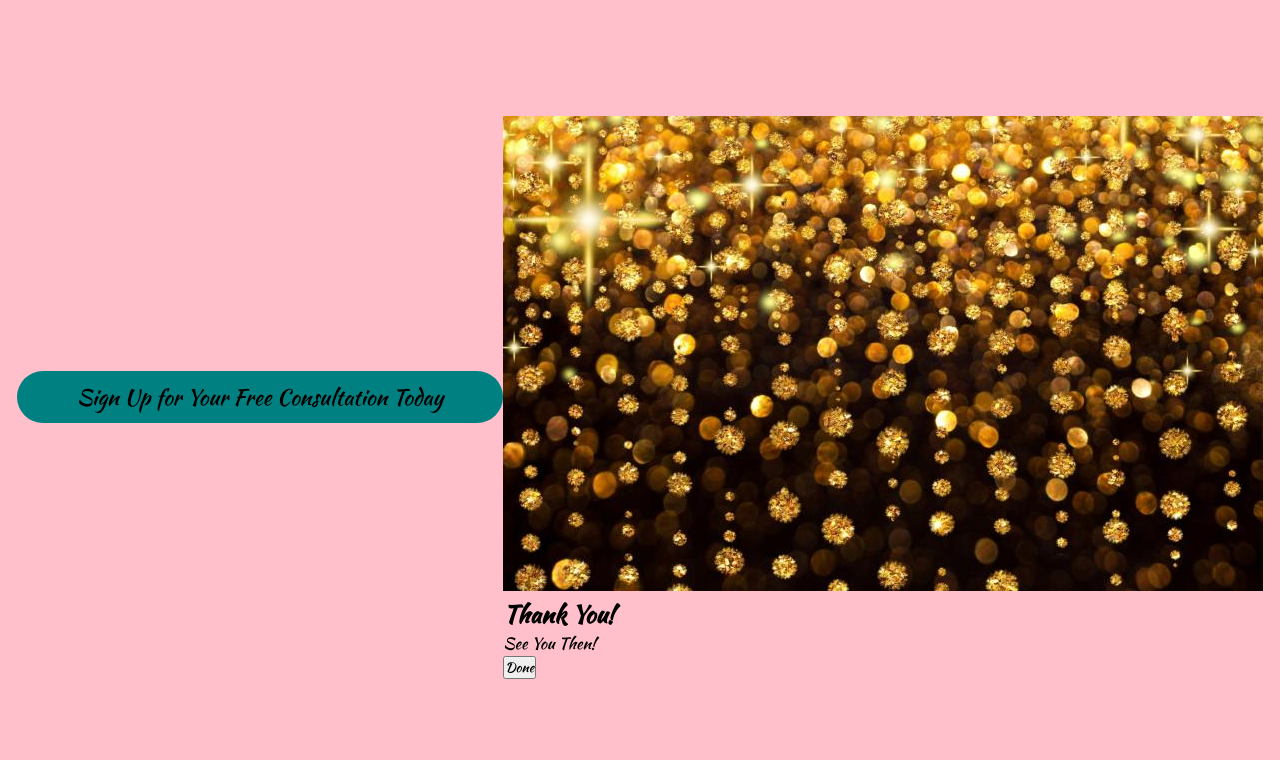
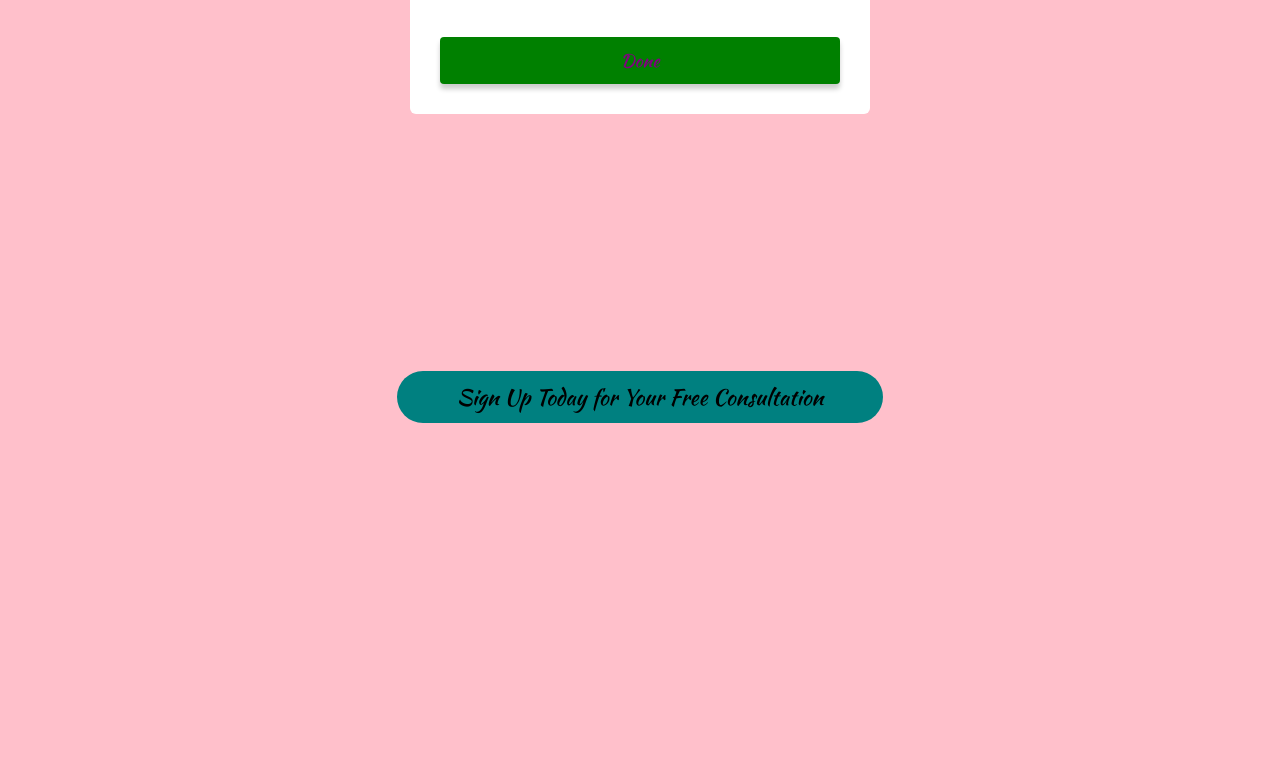
Before and after one commit to TianaD/102-Class04, a plain HTML site: page index.html in a window 1280 px wide. Shown: the part 420-1180 px from the top of the page. Drawn offline with Linux system fonts and the light colour scheme.

Commit message:
Styling Buttons

```diff
--- a/index.html
+++ b/index.html
@@ -40,7 +40,7 @@
     </div>
 
     <div class="container">
-        <button type="submit" class="popup-btn">Sign Up for Your Free Consultation Today</button>
+        <button type="submit" class="popup-btn">Sign Up Today for Your Free Consultation</button>
         <div class="popup">
             <img src="./T&D Style Pantry Project Picture/GoldSparkleRainCircles.jpg">
             <h2>Thank You!</h2>
--- a/style.css
+++ b/style.css
@@ -136,3 +136,44 @@
   border-radius: 30px;
 
 }
+
+.popup{
+  width: 400px;
+  background: white;
+  border-radius: 6px;
+  position: absolute;
+  top: 50%;
+  left: 50%;
+  transform: translate(-50%, -50%);
+  text-align: center;
+  padding: 0 30px 30px;
+  color: beige;
+}
+
+.popup img{
+  width: 100px;
+  margin-top: -50px;
+  border-radius: 50%;
+  box-shadow: 0 2px 5px rgba(0, 0, 0, 0.2);
+}
+
+.popup h2{
+  font-size: 38px;
+  font-weight: 500;
+  margin: 30px 0 10px;
+
+}
+
+.popup button{
+  width: 100%;
+  margin-top: 50px;
+  padding: 10px 0;
+  background: green;
+  color: purple;
+  border: 0;
+  outline: none;
+  font-size: 18px;
+  border-radius: 4px;
+  cursor: pointer;
+  box-shadow: 0 5px 5px rgba(0, 0, 0, 0.2);
+}
```
